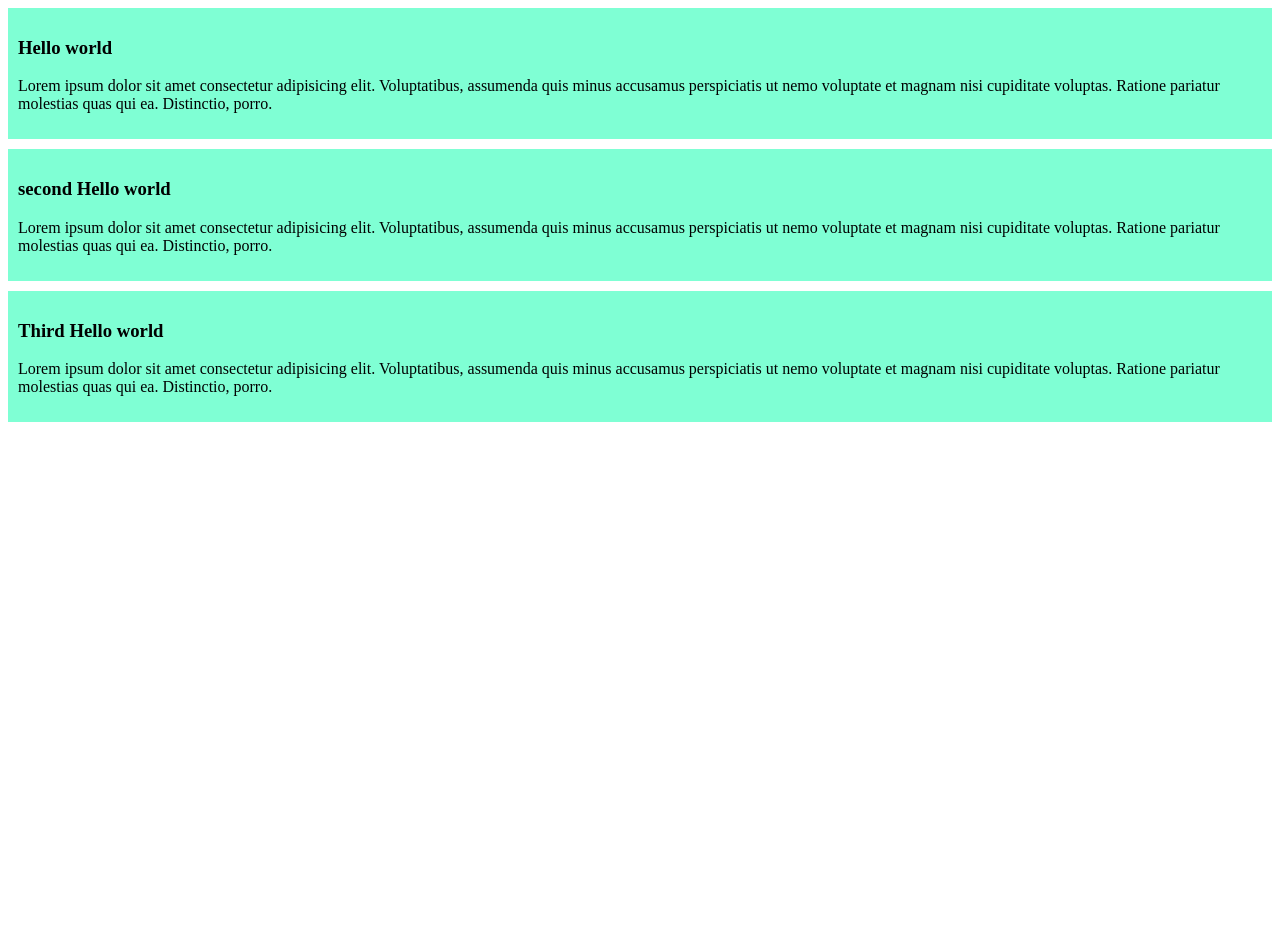
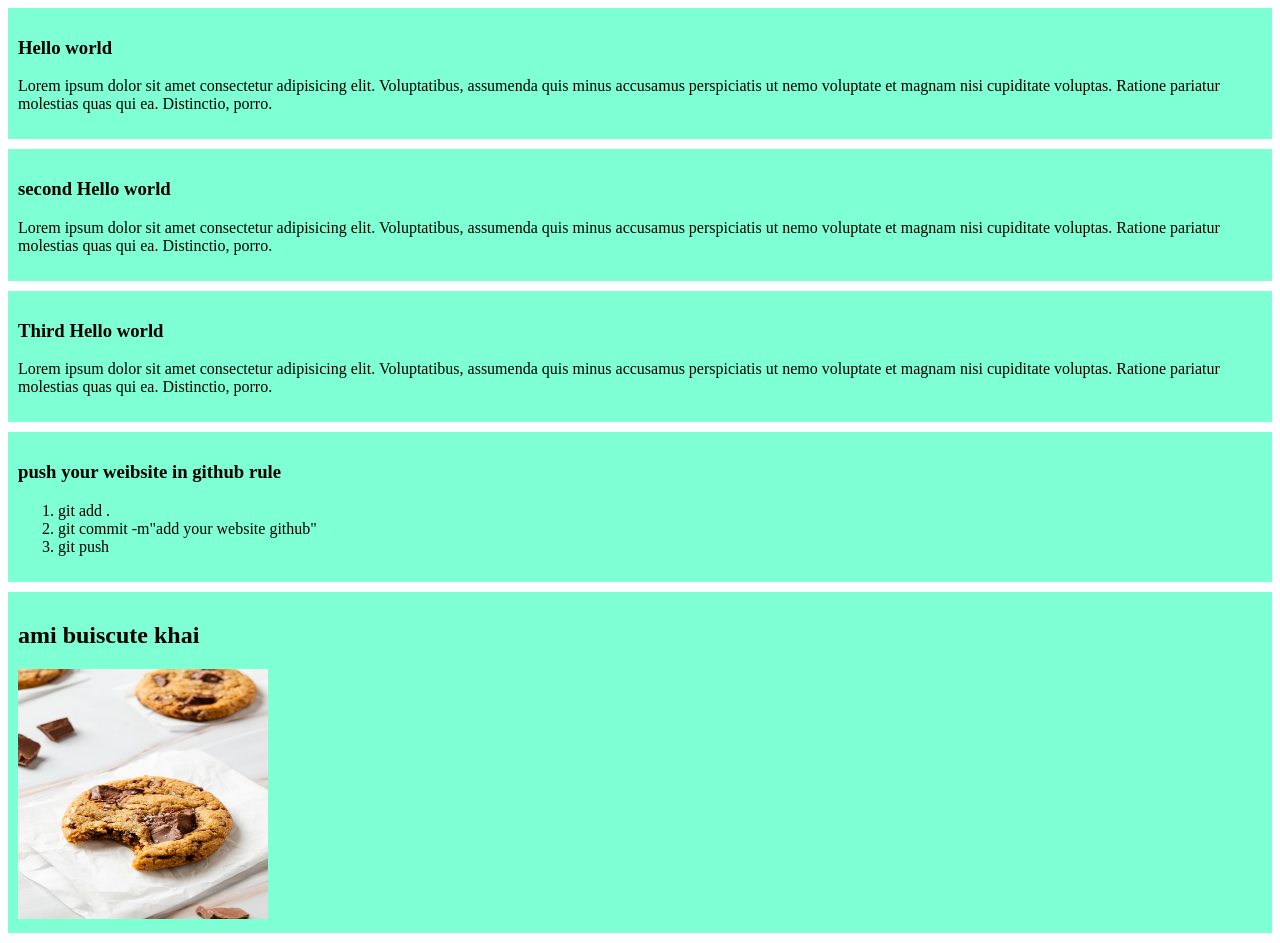
Before and after one commit to Takmim00/My-first-website, a plain HTML site: page index.html in a window 1280 px wide. Before the commit the page ends 800 px from the top, so only its background shows below. Drawn offline with Linux system fonts and the light colour scheme.

Commit message:
added a list & biscute picture

```diff
--- a/index.html
+++ b/index.html
@@ -19,5 +19,17 @@
         <h3>Third Hello world</h3>
         <p>Lorem ipsum dolor sit amet consectetur adipisicing elit. Voluptatibus, assumenda quis minus accusamus perspiciatis ut nemo voluptate et magnam nisi cupiditate voluptas. Ratione pariatur molestias quas qui ea. Distinctio, porro.</p>
     </div>
+    <div>
+        <h3>push your weibsite in github rule</h3>
+        <ol>
+            <li>git add .</li>
+            <li>git commit -m"add your website github" </li>
+            <li>git push</li>
+        </ol>
+    </div>
+    <div>
+        <h2>ami buiscute khai</h2>
+        <img src="Biscute.jpg" alt="biscute" height="250px" width="250px">
+    </div>
 </body>
 </html>
```
Also changed, not shown: Biscute.jpg (added).
